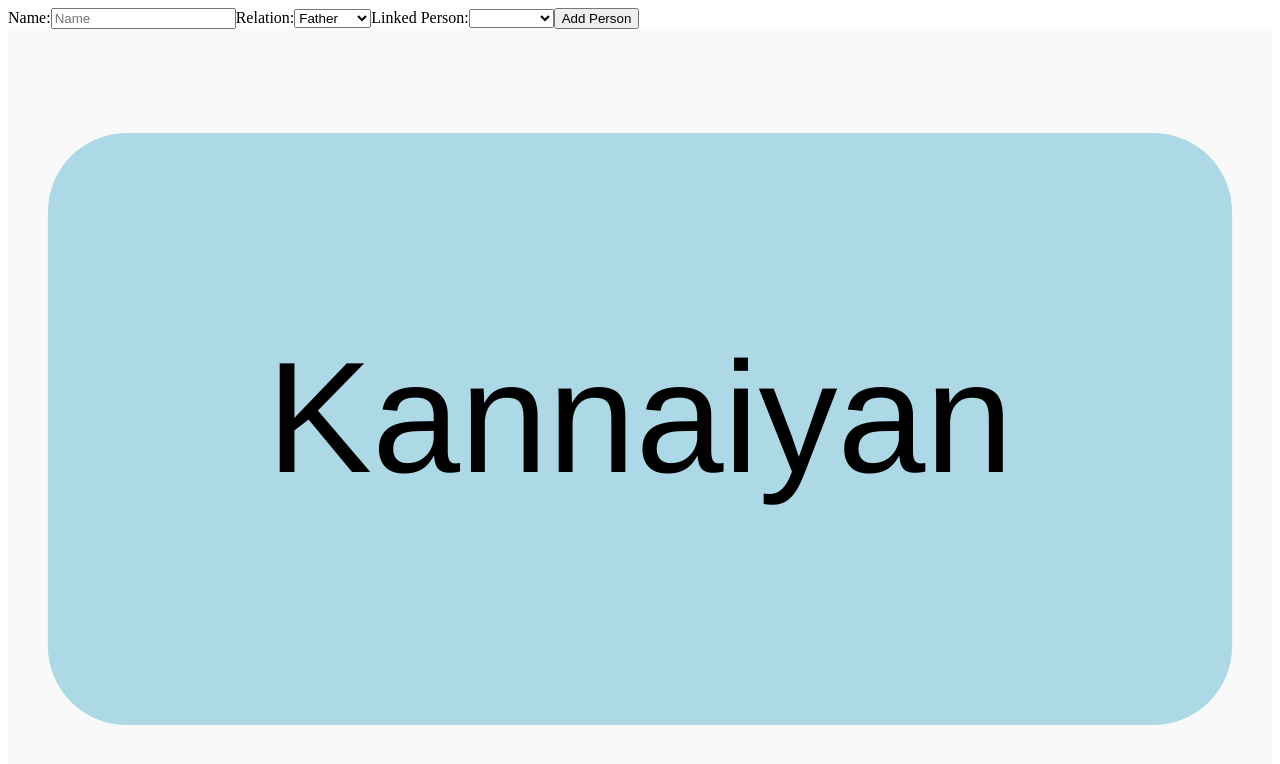
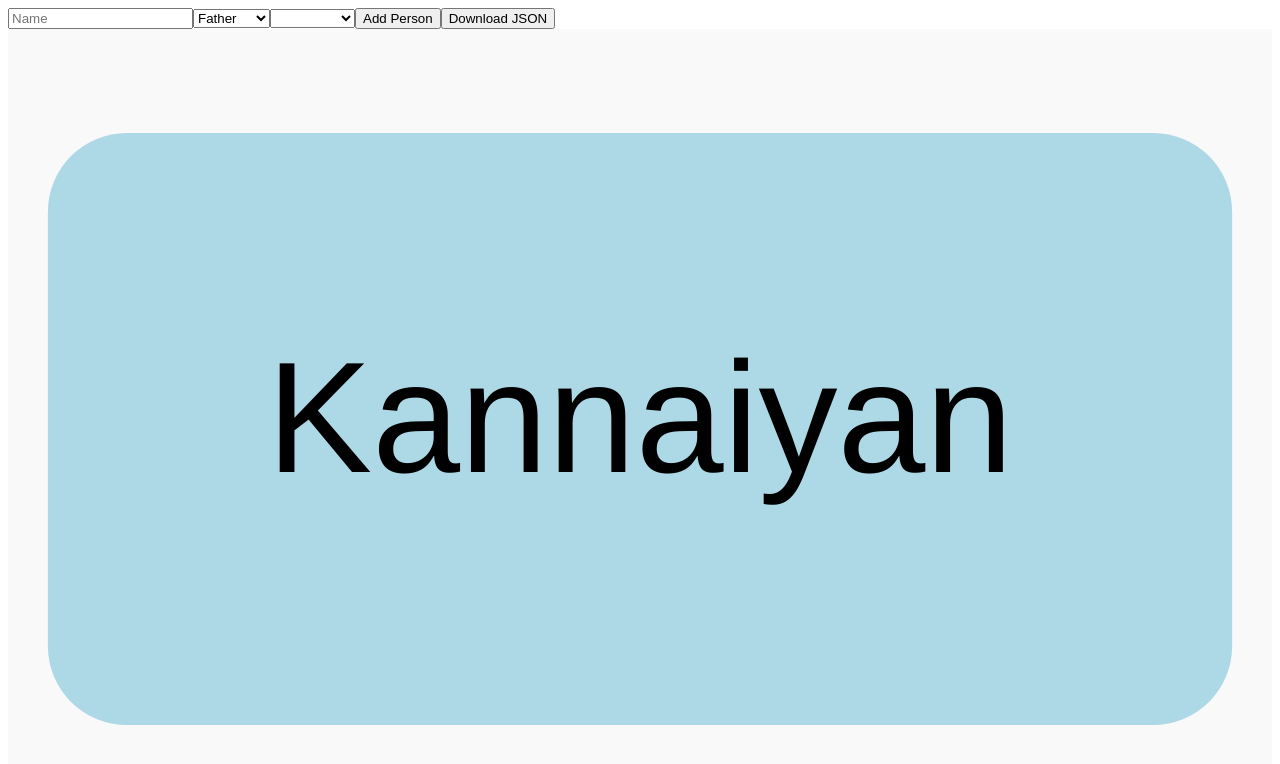
Before and after one commit to indiafamilytree/familytree, a Vue app: page / in a window 1280 px wide. Shown: the top 764 px of the page. Built offline with nearby package versions, Linux system fonts and the light colour scheme.

Commit message:
downloadable json

```diff
--- a/src/components/PersonForm.vue
+++ b/src/components/PersonForm.vue
@@ -1,7 +1,7 @@
 <template>
   <div class="bg-white p-4 rounded shadow-md">
-    <form @submit.prevent="addPerson" class="flex space-x-2 items-center">
-      <label for="name" class="sr-only">Name:</label>
+    <form @submit.prevent="addPerson">
+      <div class="flex items-center justify-end space-x-2">
         <input
           v-model="name"
           id="name"
@@ -10,7 +10,6 @@
           class="px-3 py-2 border border-gray-300 rounded-md shadow-sm focus:outline-none focus:ring-indigo-500 focus:border-indigo-500 sm:text-sm"
         />
 
-      <label for="relation" class="sr-only">Relation:</label>
         <select
           v-model="relation"
           id="relation"
@@ -25,7 +24,6 @@
           <option value="wife">Wife</option>
         </select>
 
-      <label for="linkedPersonId" class="sr-only">Linked Person:</label>
         <select
           v-model="linkedPersonId"
           id="linkedPersonId"
@@ -43,6 +41,13 @@
         >
           Add Person
         </button>
+        <button
+          @click="downloadJson"
+          class="px-4 py-2 border border-transparent shadow-sm text-sm font-medium rounded-md text-white bg-green-600 hover:bg-green-700 focus:outline-none focus:ring-2 focus:ring-offset-2 focus:ring-green-500"
+        >
+          Download JSON
+        </button>
+      </div>
     </form>
   </div>
 </template>
@@ -101,4 +106,16 @@ const addPerson = () => {
 
   console.log("Form reset");
 };
+
+const downloadJson = () => {
+  const dataStr =
+    "data:text/json;charset=utf-8," +
+    encodeURIComponent(JSON.stringify(store.persons));
+  const downloadAnchorNode = document.createElement("a");
+  downloadAnchorNode.setAttribute("href", dataStr);
+  downloadAnchorNode.setAttribute("download", "family-tree.json");
+  document.body.appendChild(downloadAnchorNode); // required for firefox
+  downloadAnchorNode.click();
+  downloadAnchorNode.remove();
+};
 </script>
```
Lines whose indentation alone changed are shown as unchanged.
